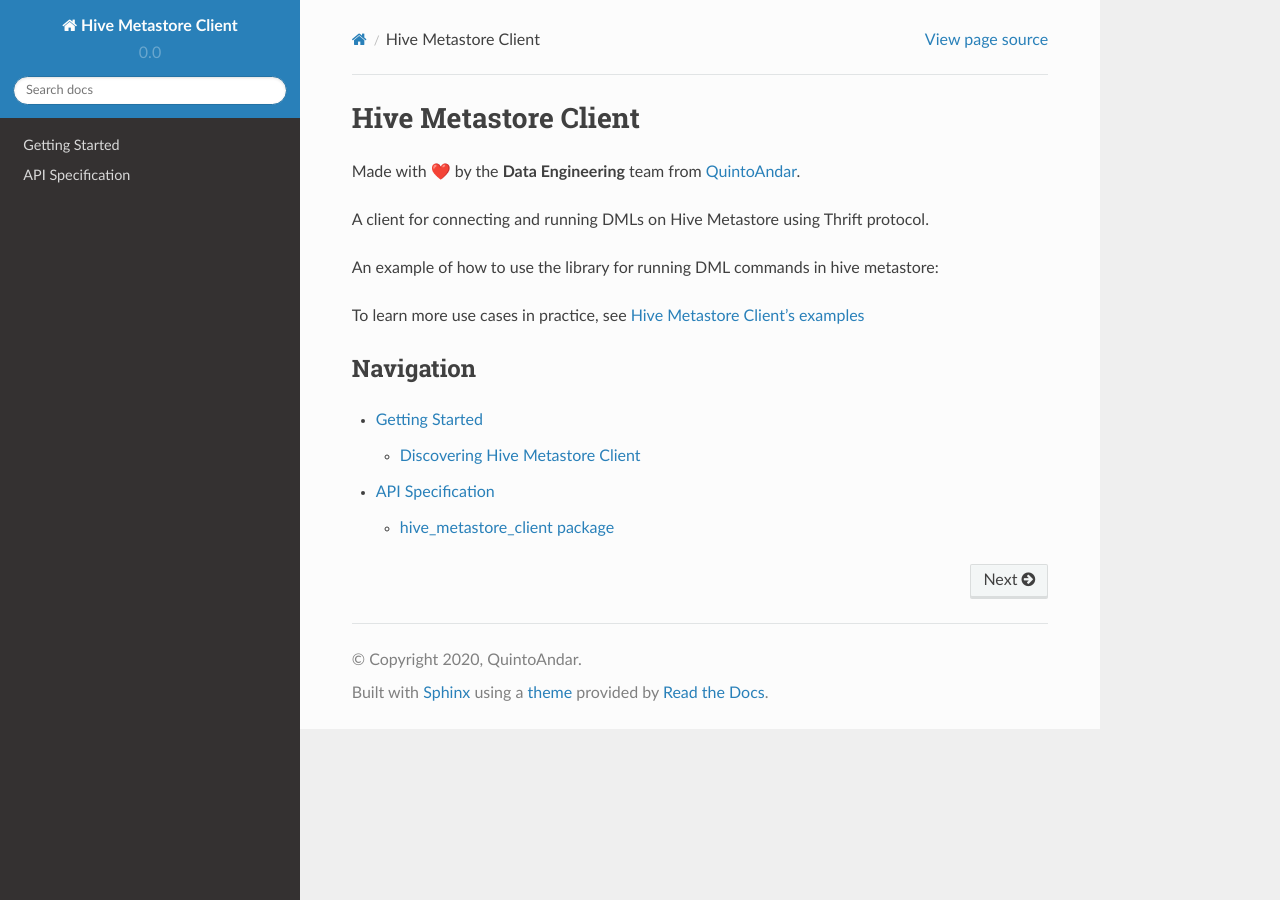
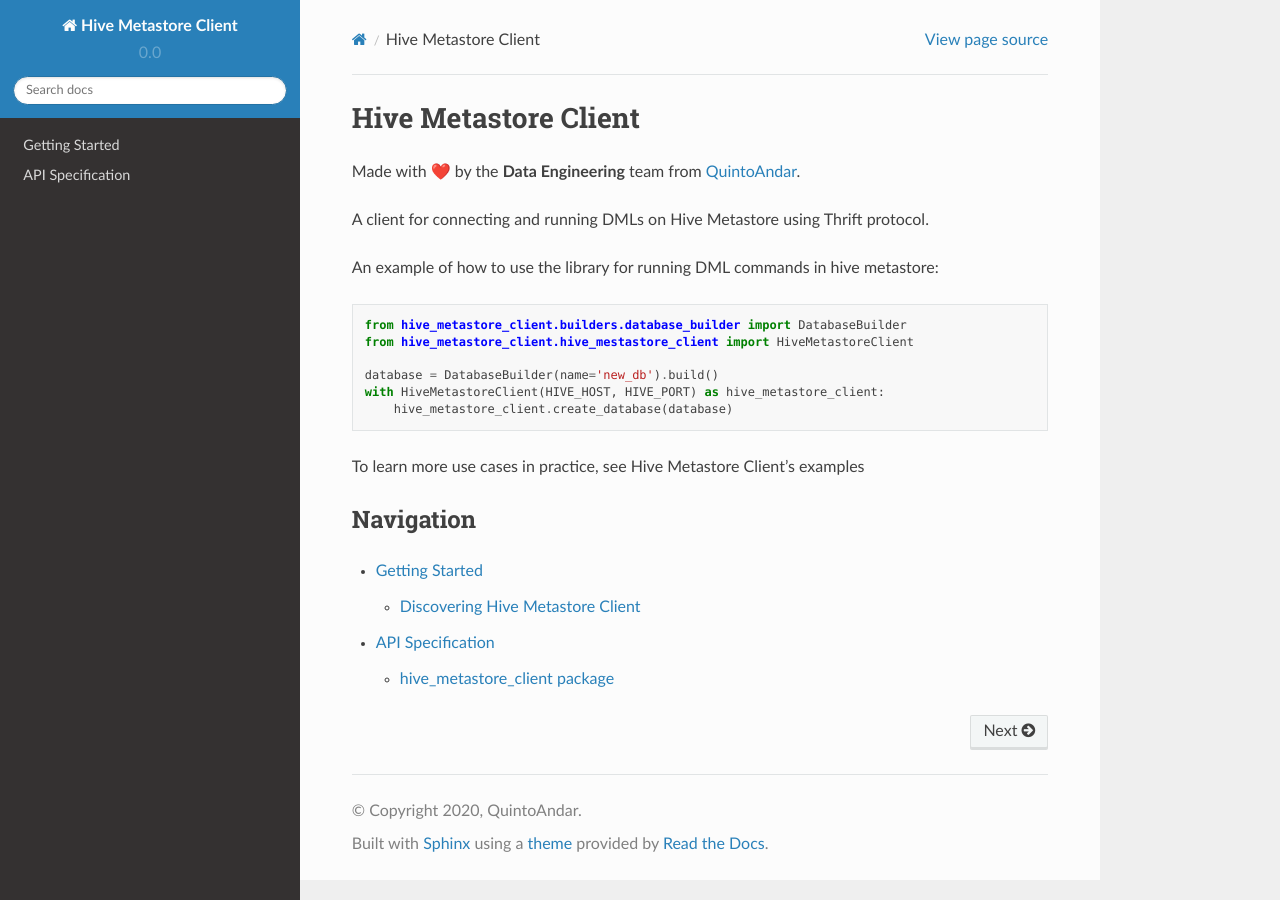
Before and after one commit to quintoandar/hive-metastore-client, a Sphinx documentation site: the page built from docs/source/index.rst, in a window 1280 px wide. Built offline with Sphinx 7.4.7 and the Read the Docs theme 2.0.0, drawn with Linux system fonts in a browser that asks for light colours.

Commit message:
Add code example

```diff
--- a/docs/source/index.rst
+++ b/docs/source/index.rst
@@ -6,7 +6,16 @@
 
 An example of how to use the library for running DML commands in hive metastore:
 
-To learn more use cases in practice, see `Hive Metastore Client's examples <https://github.com/quintoandar/hive-metastore-client/tree/main/examples/>`_
+.. code-block:: python
+
+    from hive_metastore_client.builders.database_builder import DatabaseBuilder
+    from hive_metastore_client.hive_mestastore_client import HiveMetastoreClient
+
+    database = DatabaseBuilder(name='new_db').build()
+    with HiveMetastoreClient(HIVE_HOST, HIVE_PORT) as hive_metastore_client:
+        hive_metastore_client.create_database(database)
+
+To learn more use cases in practice, see Hive Metastore Client's examples
 
 
 Navigation
```
